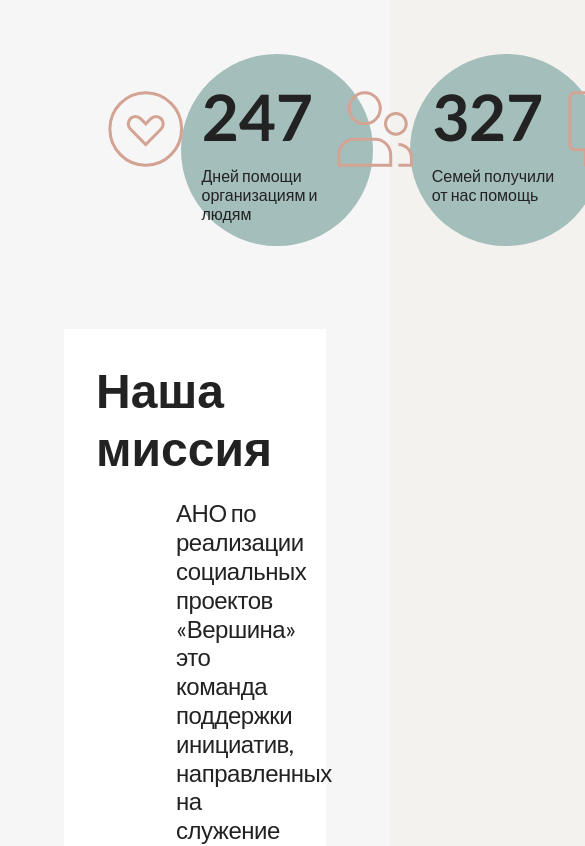
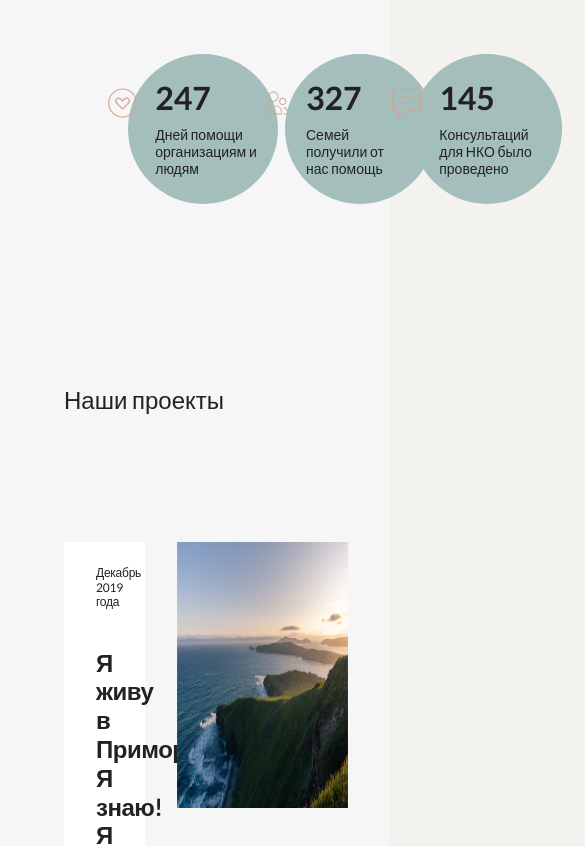
Before and after one commit to sea1989/vershina, a React (Create React App) app: page / in a window 390 px wide. Shown: the part 1002-1848 px from the top of the page, 585 px wide, since content can reach past the window. Built offline with nearby package versions, Linux system fonts and the light colour scheme; the HTML template or start-up script is replaced by a standard one.

Commit message:
add main-ipad

```diff
--- a/src/components/About/style.css
+++ b/src/components/About/style.css
@@ -121,3 +121,30 @@
 
     letter-spacing: -0.02em;
 }
+
+@media (max-width: 1024px) {
+    .about__item-number {
+        font-size: 32px;
+    }
+
+    .about__item-text {
+        font-size: 14px;
+    }
+
+    .about__item svg {
+        width: 48px;
+        height: 48px;
+    }
+
+    .about__item-wrapper::before {
+        width: 150px;
+        height: 150px;
+
+        left: 20px;
+    }
+
+    .about__mission,
+    .about__footer {
+        display: none;
+    }
+}
--- a/src/components/Projects/style.css
+++ b/src/components/Projects/style.css
@@ -50,3 +50,21 @@
 .projects__item img {
     width: 65%;
 }
+
+@media (max-width: 1024px) {
+    .projects__date {
+        font-size: 12px;
+    }
+
+    .projects__text {
+        font-size: 24px;
+    }
+
+    .projects__item img {
+        max-height: 266px;
+    }
+
+    .projects__list {
+        gap: 64px;
+    }
+}
--- a/src/styles/App.css
+++ b/src/styles/App.css
@@ -82,3 +82,9 @@ img {
     border: none;
     background: none;
 }
+
+@media (max-width: 1024px) {
+    .button-more {
+        font-size: 12px;
+    }
+}
```
